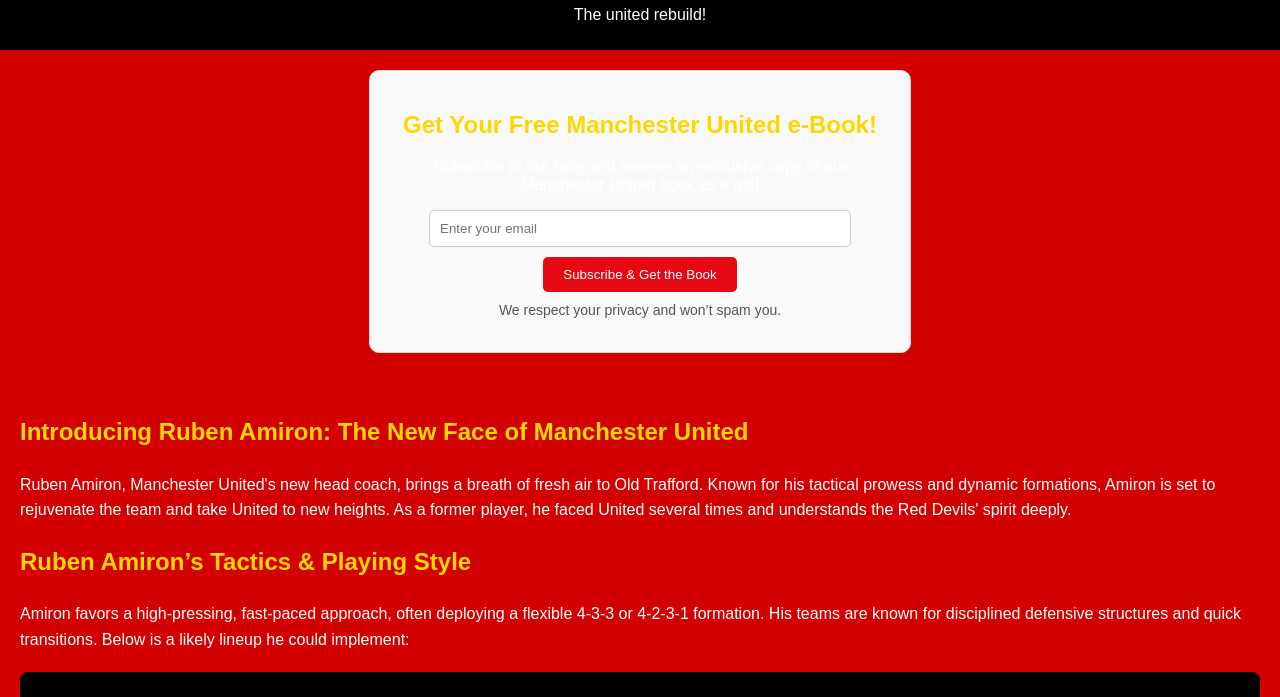
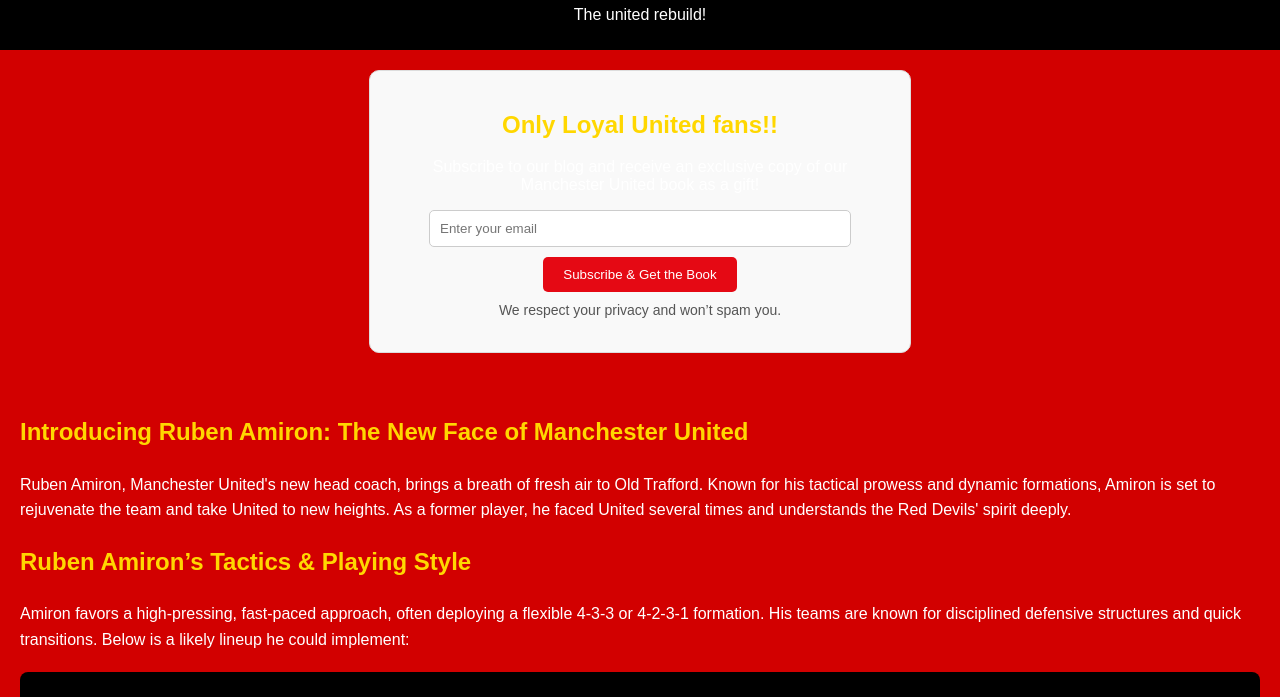
Before and after one commit to Buzzykinghez7/Doozy-Man-U-, a plain HTML site: page index.html in a window 1280 px wide. Shown: the part 103-800 px from the top of the page. Drawn offline with Linux system fonts and the light colour scheme.

Commit message:
Update index.html

```diff
--- a/index.html
+++ b/index.html
@@ -76,7 +76,7 @@
 </header>
     <!-- Subscription Form -->
 <div style="text-align: center; margin: 20px auto; padding: 20px; border: 1px solid #ddd; border-radius: 10px; max-width: 500px; background-color: #f9f9f9;">
-  <h2>Get Your Free Manchester United e-Book!</h2>
+  <h2>Only Loyal United fans!!</h2>
   <p>Subscribe to our blog and receive an exclusive copy of our Manchester United book as a gift!</p>
 
   <form action="https://your-mailing-service-url" method="POST">
```
